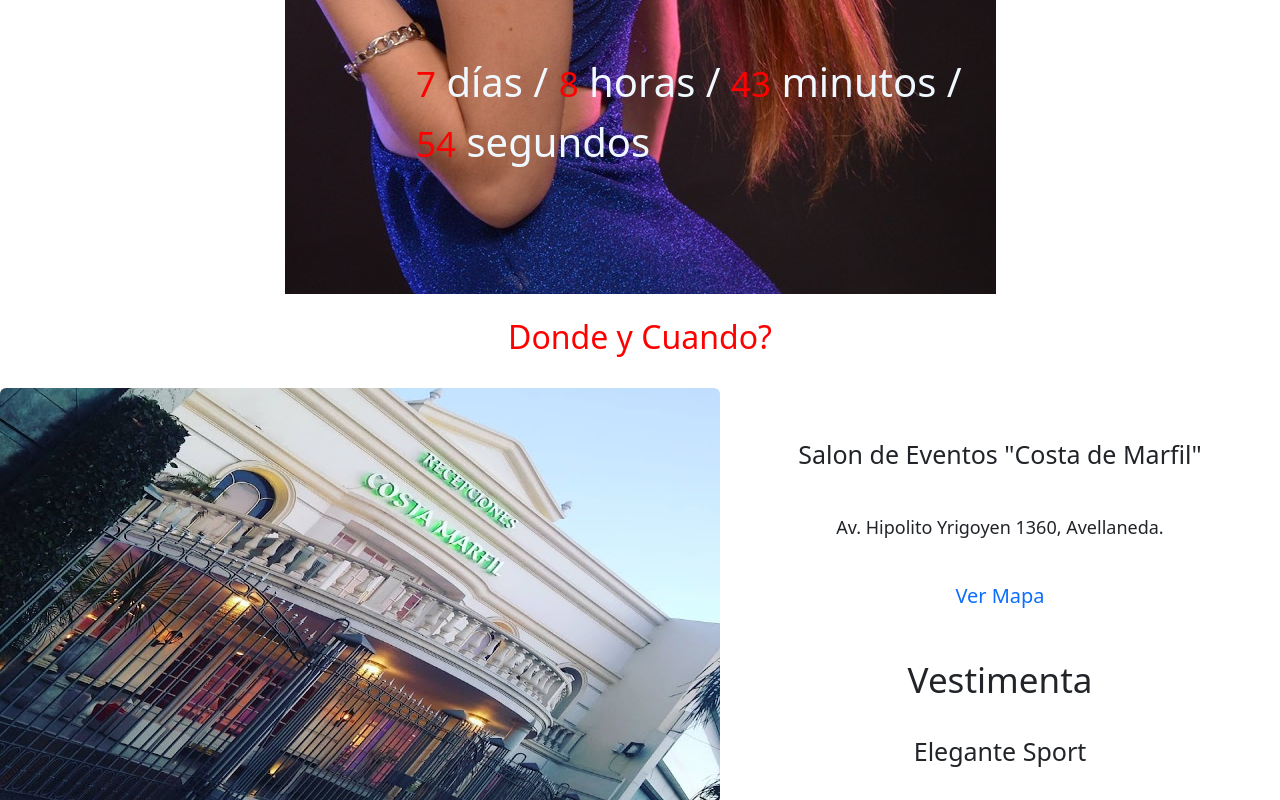
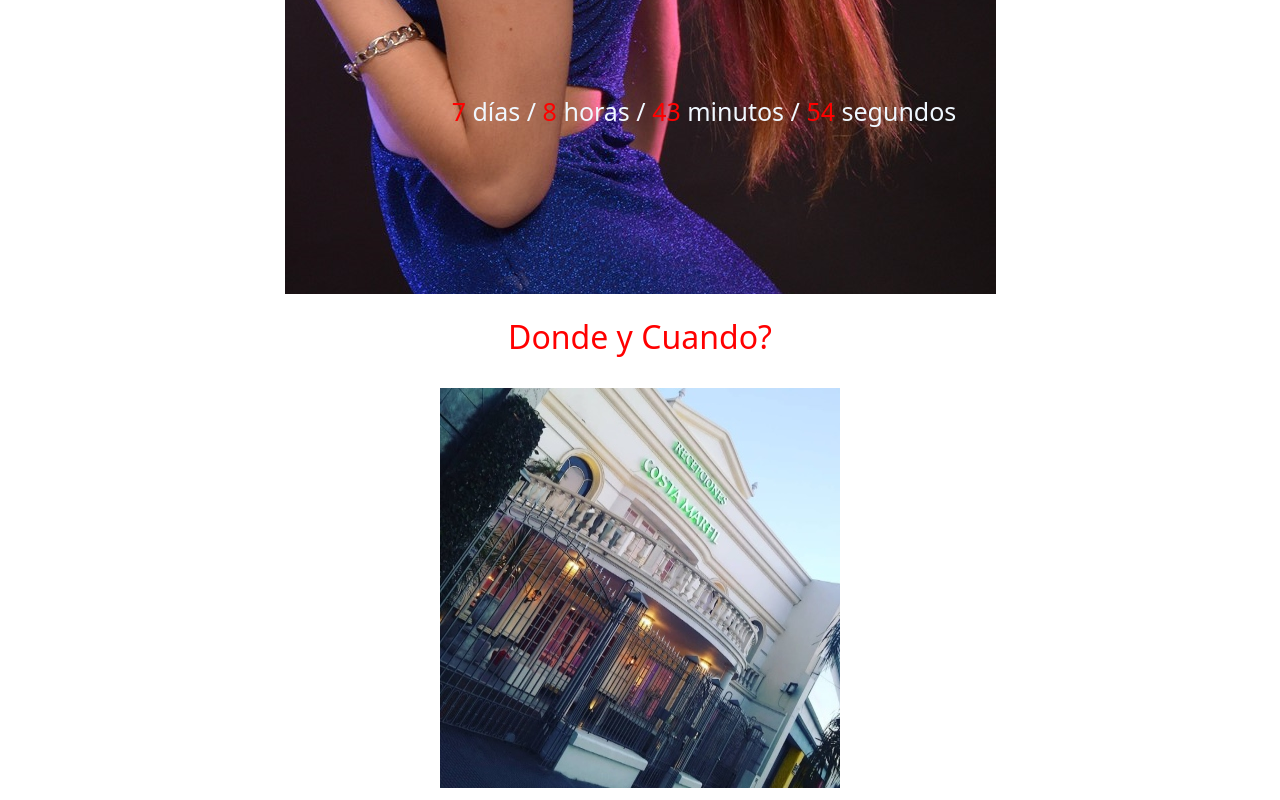
Before and after one commit to gabrielff93/Invitacion-15-A-os-Bianca, a plain HTML site: page index.html in a window 1280 px wide. Shown: the part 700-1500 px from the top of the page. Drawn offline with nearby package versions, Linux system fonts and the light colour scheme.

Commit message:
tamaños fuente

```diff
--- a/css/style.css
+++ b/css/style.css
@@ -29,14 +29,16 @@
     transform: translate(-50%, -50%);
 }
 
-section p span {
-   font-size: 35px;
-   color: red;
-
+section p {
+   font-size: 25px;
+ }
+ section p span {
+  color: red;
  }
 
+
  .lugar__dia {
-     text-align: center;
+   text-align: center;
 
 }
 h2 {
--- a/index.html
+++ b/index.html
@@ -37,8 +37,7 @@
     <div class="lugar__dia">
         <h2>Donde y Cuando?</h2>
         <br>
-        <img src="./img/salon1.jpg" class="rounded float-start" alt="salon1">
-        <img src="./img/salon2.jpeg" class="rounded float-end" alt="salon2">
+        <img src="./img/salon01.jpg" alt="salon">
         <br>
         <br>
         <div class="cuadro__text">
```
Also changed, not shown: img/salon01.jpg (added), img/salon1.jpg (deleted).
